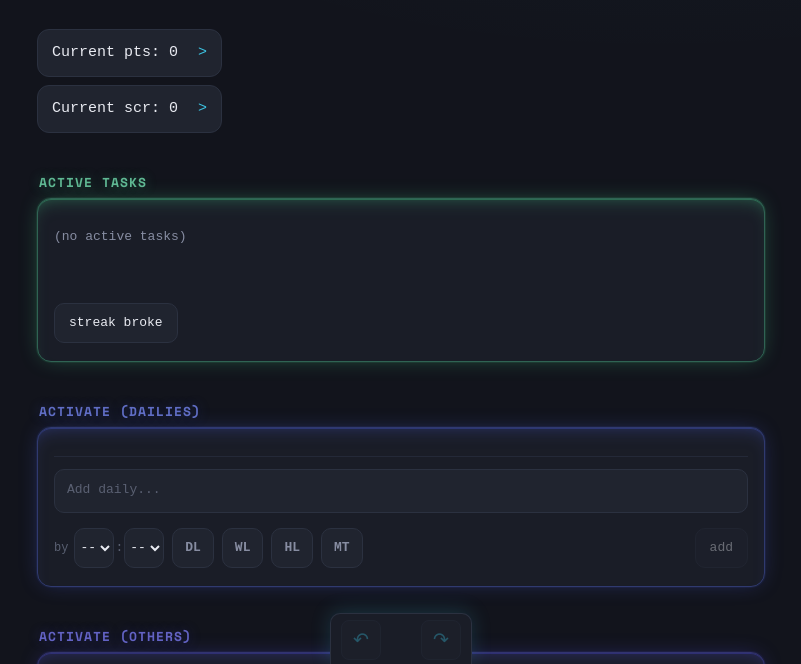
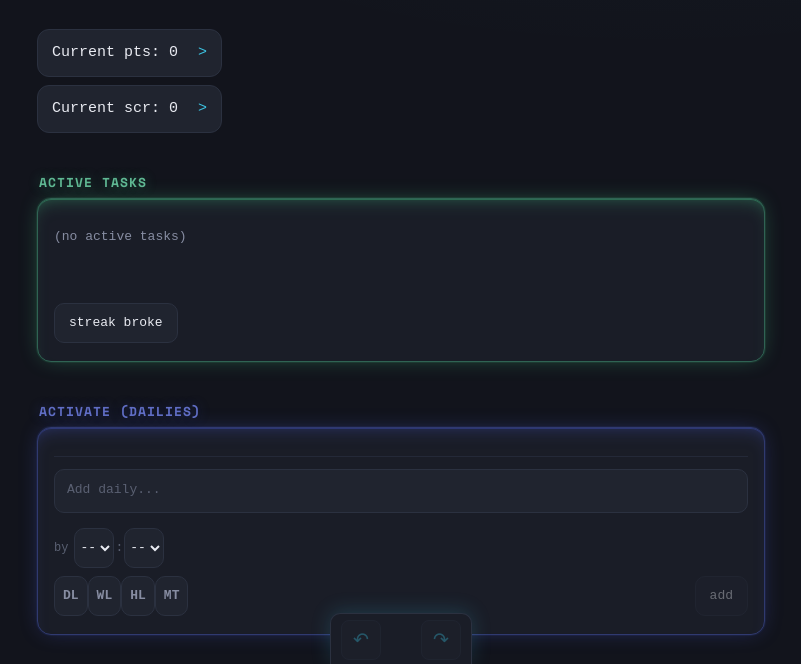
Before and after one commit to yjshu2000/aulists, a plain HTML site: page index.html in a window 1280 px wide. Shown: the part 136-800 px from the top of the page, without its empty margins (239-1040 px from the left). Drawn offline with nearby package versions, Linux system fonts and the light colour scheme.

Commit message:
Give mode buttons their own row in dailies, slim them down (v2.26.1)

```diff
--- a/falsedge.js
+++ b/falsedge.js
@@ -3310,11 +3310,11 @@
   }
 
   /**
-   * Builds one ACTIVATE row: its text, then the control row of time dropdown,
-   * optional date picker, WL/HL toggles, sort chevrons and hamburger. Swipe
-   * left activates it outright, swipe right prefills SET. An `others` row on
-   * cooldown dims and carries its remaining time inline, but stays fully
-   * editable - only activation is blocked.
+   * Builds one ACTIVATE row: its text, a control row of time dropdown and
+   * optional date picker, then a second of mode toggles, sort chevrons and
+   * hamburger. Swipe left activates it outright, swipe right prefills SET. An
+   * `others` row on cooldown dims and carries its remaining time inline, but
+   * stays fully editable - only activation is blocked.
    * @param {string} kind - "dailies" or "others".
    * @param {string} id - the row id.
    * @returns {Element} the row.
@@ -3355,7 +3355,7 @@
     controls.appendChild(buildByTime(r.time || "", function (v) {
       editRow(kind, id, "time", v);
     }));
-    // only `others` splits; dailies doesn't split line
+    // `others` adds its date; either way the toggles get a row of their own
     if (kind === "others") {
       controls.appendChild(buildDateInput(r.date || "", now, function (v) {
         editRow(kind, id, "date", v);
@@ -3363,8 +3363,9 @@
       if (r.nonRecurring) {
         controls.appendChild(el("span", "row-nonrec", "⊫"));
       }
+    }
     row.appendChild(controls);
-      if (r.lastDone) {
+    if (kind === "others" && r.lastDone) {
       var done = new Date(r.lastDone);
       if (!isNaN(done.getTime())) {
         row.appendChild(el("div", "row-lastdone-note",
@@ -3373,7 +3374,6 @@
       }
     }
     controls = el("div", "tpl-controls");
-    }
     controls.appendChild(buildModeToggles(function () {
       var live = findRow(kind, id);
       if (!live) return null;
@@ -3460,9 +3460,14 @@
         draft.date = v;
       }));
     }
+    wrap.appendChild(input);
+    // dailies gives its toggles and [add] a row of their own below the time
+    if (kind === "dailies") {
+      wrap.appendChild(controls);
+      controls = el("div", "tpl-controls");
+    }
     controls.appendChild(modes);
     controls.appendChild(addBtn);
-    wrap.appendChild(input);
     wrap.appendChild(controls);
     return wrap;
   }
--- a/style-falsedge.css
+++ b/style-falsedge.css
@@ -579,14 +579,13 @@
   }
   .mode-row {
     display: flex;
-    gap: 8px;
   }
   #setCard .mode-row {
     margin-top: 14px;
   }
   .mode-btn {
     min-height: 40px;
-    padding: 0 12px;
+    padding: 0 8px;
     background: var(--panel-2);
     border: 1px solid var(--line);
     border-radius: 10px;
```
Also changed, not shown: about.html (+9 -1 lines), 1 other file. Lines whose indentation alone changed are shown as unchanged.
